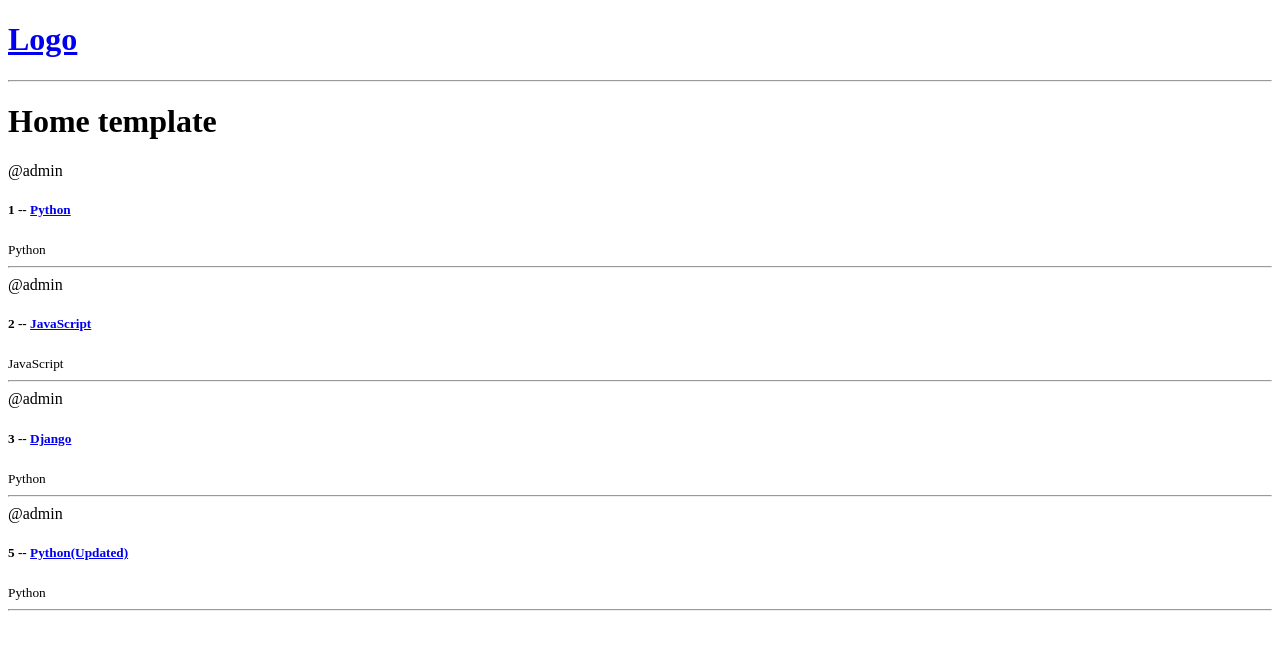
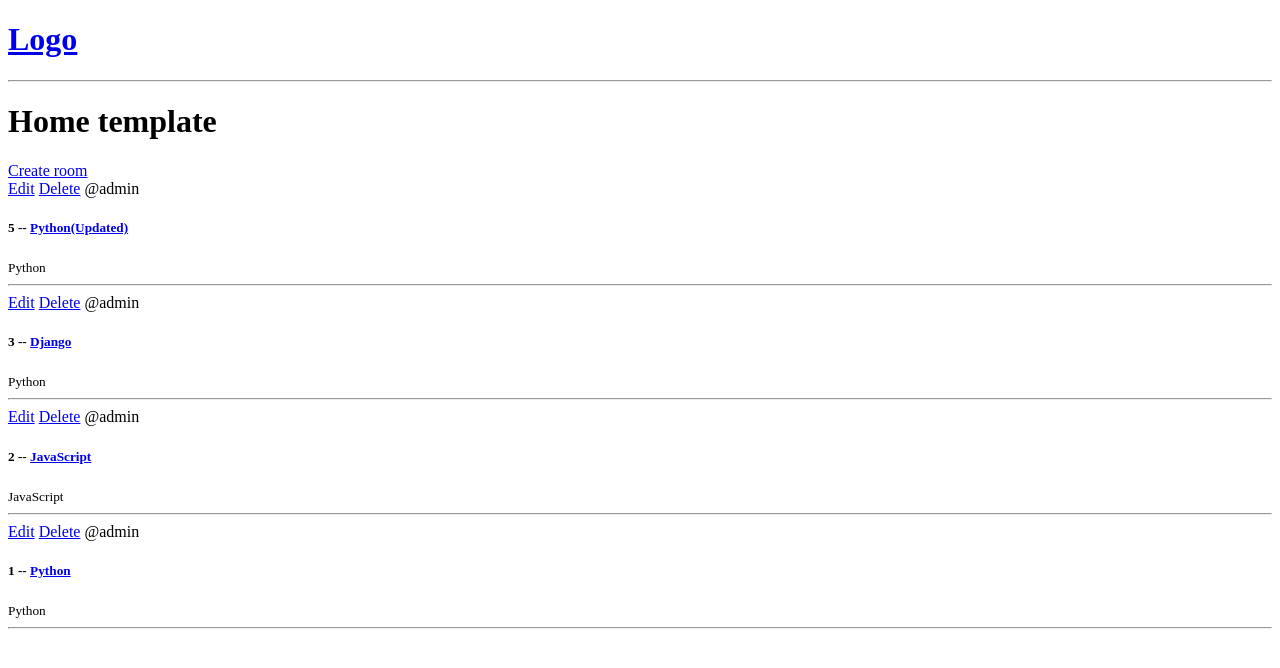
Before and after one commit to Im-Invisible/StudyBuddy, a Django app: page / in a window 1280 px wide. Shown: the top 668 px of the page. Run offline with Django 4.2, Linux system fonts and the light colour scheme; data comes from the database, SQL or seed files in the repository; both versions use the stored data as it was after the commit.

Commit message:
Added creation, editing and deleting templates

```diff
--- a/base/models.py
+++ b/base/models.py
@@ -17,6 +17,9 @@ class Room(models.Model):
     updated = models.DateTimeField(auto_now=True)
     created = models.DateTimeField(auto_now_add=True)
 
+    class Meta:
+        ordering = ['-updated', '-created']
+
     def __str__(self):
         return self.name
 
--- a/base/templates/base/home.html
+++ b/base/templates/base/home.html
@@ -6,9 +6,12 @@
     <h1>Home template</h1>
 
     <div>
+        <a href="{% url 'create-room' %}">Create room</a>
         <div>
             {% for room in rooms %}
                 <div>
+                    <a href="{% url 'update-room' room.id %}">Edit</a>
+                    <a href="{% url 'delete-room' room.id %}">Delete</a>
                     <span>@{{ room.host.username }}</span>
                     <h5>{{ room.id }} -- <a href="{% url 'room' room.id %}">{{ room.name }}</h5></a>
                     <small>{{ room.topic.name }}</small>
--- a/base/urls.py
+++ b/base/urls.py
@@ -5,4 +5,8 @@ from . import views
 urlpatterns = [
     path('', views.home, name="home"),
     path('room/<str:pk>/', views.room, name="room"),
+
+    path('create-room/', views.createRoom, name="create-room"),
+    path('update-room/<str:pk>/', views.updateRoom, name="update-room"),
+    path('delete-room/<str:pk>/', views.deleteRoom, name="delete-room"),
 ]
--- a/base/views.py
+++ b/base/views.py
@@ -1,5 +1,6 @@
-from django.shortcuts import render
+from django.shortcuts import render, redirect
 from .models import Room
+from .forms import RoomForm
 
 
 # rooms = [
@@ -19,3 +20,40 @@ def room(request, pk):
     room = Room.objects.get(id=pk)
     context = {'room': room}
     return render(request, 'base/room.html', context)
+
+
+def createRoom(request):
+    form = RoomForm()
+
+    if request.method == 'POST':
+        form = RoomForm(request.POST)
+        if form.is_valid():
+            form.save()
+            return redirect('home')
+
+    context = {'form': form}
+    return render(request, 'base/room_form.html', context)
+
+
+def updateRoom(request, pk):
+    room = Room.objects.get(id=pk)
+    form = RoomForm(instance=room)
+
+    if request.method == 'POST':
+        form = RoomForm(request.POST, instance=room)
+        if form.is_valid():
+            form.save()
+            return redirect('home')
+
+    context = {'form': form}
+    return render(request, 'base/room_form.html', context)
+
+
+def deleteRoom(request, pk):
+    room = Room.objects.get(id=pk)
+    if request.method == 'POST':
+        room.delete()
+        return redirect('home')
+
+    context = {'obj': room}
+    return render(request, 'base/delete.html', context)
```
Also changed, not shown: base/forms.py (added, +8 -0 lines), base/templates/base/delete.html (added, +12 -0 lines), base/templates/base/room_form.html (added, +13 -0 lines), db.sqlite3.
